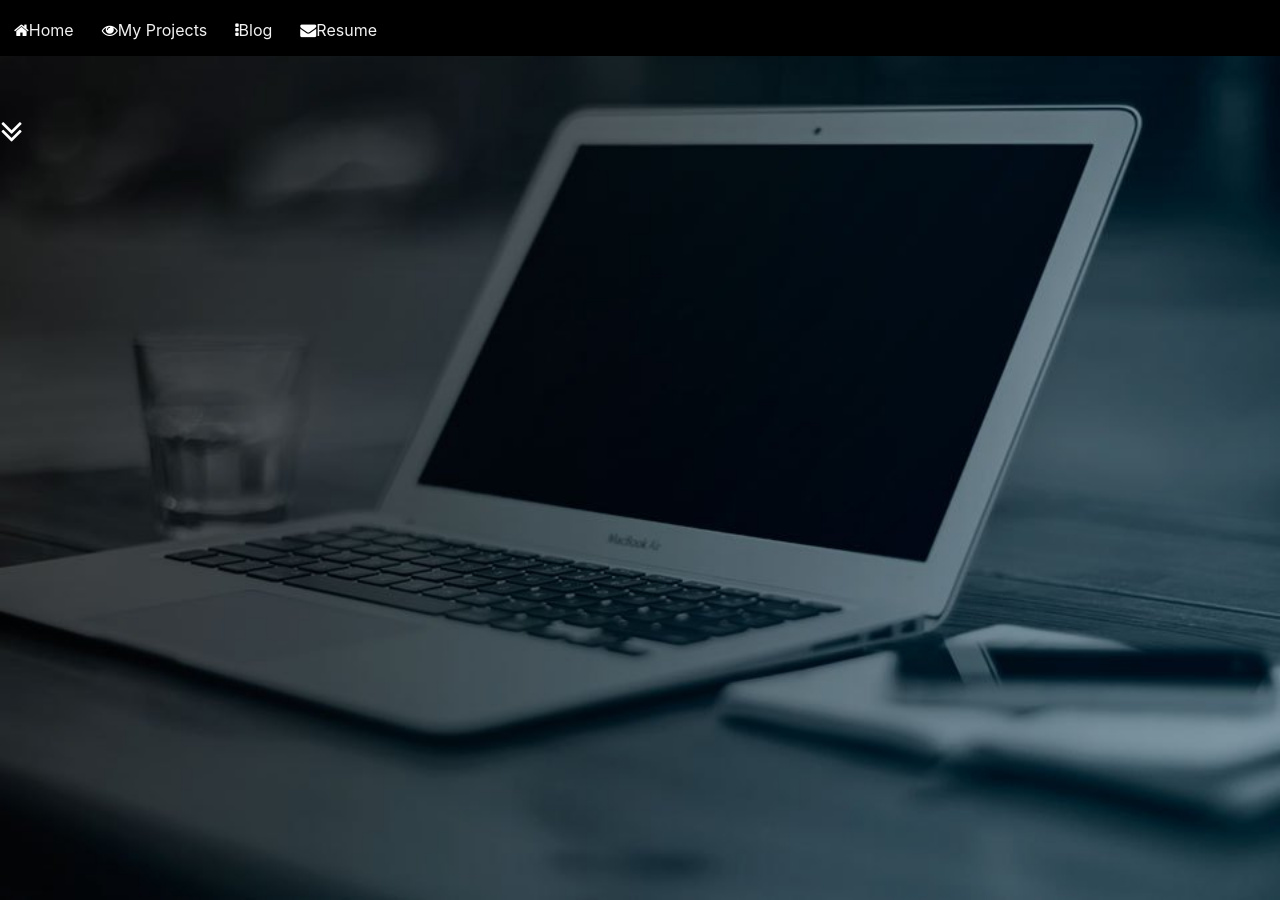
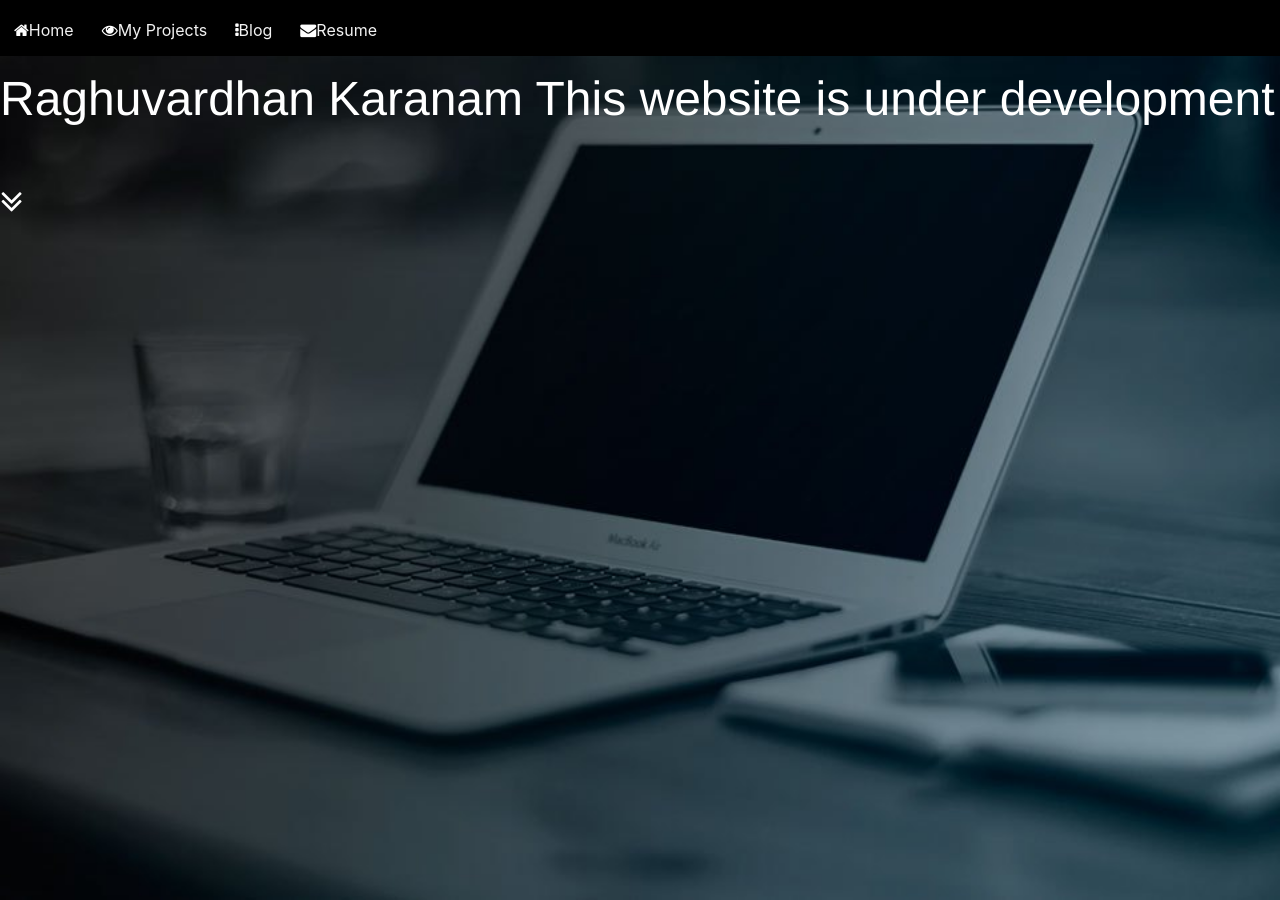
Before and after one commit to raghuvardhan/raghuvardhan.github.io, a Jekyll site: the page built from index.html, in a window 1280 px wide and 900 px high. Built offline with Jekyll 4.4.1, drawn with Linux system fonts in a browser that asks for light colours.

Commit message:
Update main.css

```diff
--- a/css/main.css
+++ b/css/main.css
@@ -2,8 +2,7 @@
     background-color: #F5F5F5;
     margin: auto;
     width: auto;
-/*    padding-top:70px;
-*/  }
+ }
 
 nav ul {
     font-family:'Helvetica', 'Arial', 'Sans-Serif';
@@ -24,6 +23,7 @@
 h1 {
     font-size: 3em;
     font-family:'Helvetica', 'Arial', 'Sans-Serif';
+    padding-top: 70px;
 }
 
 p {
```
